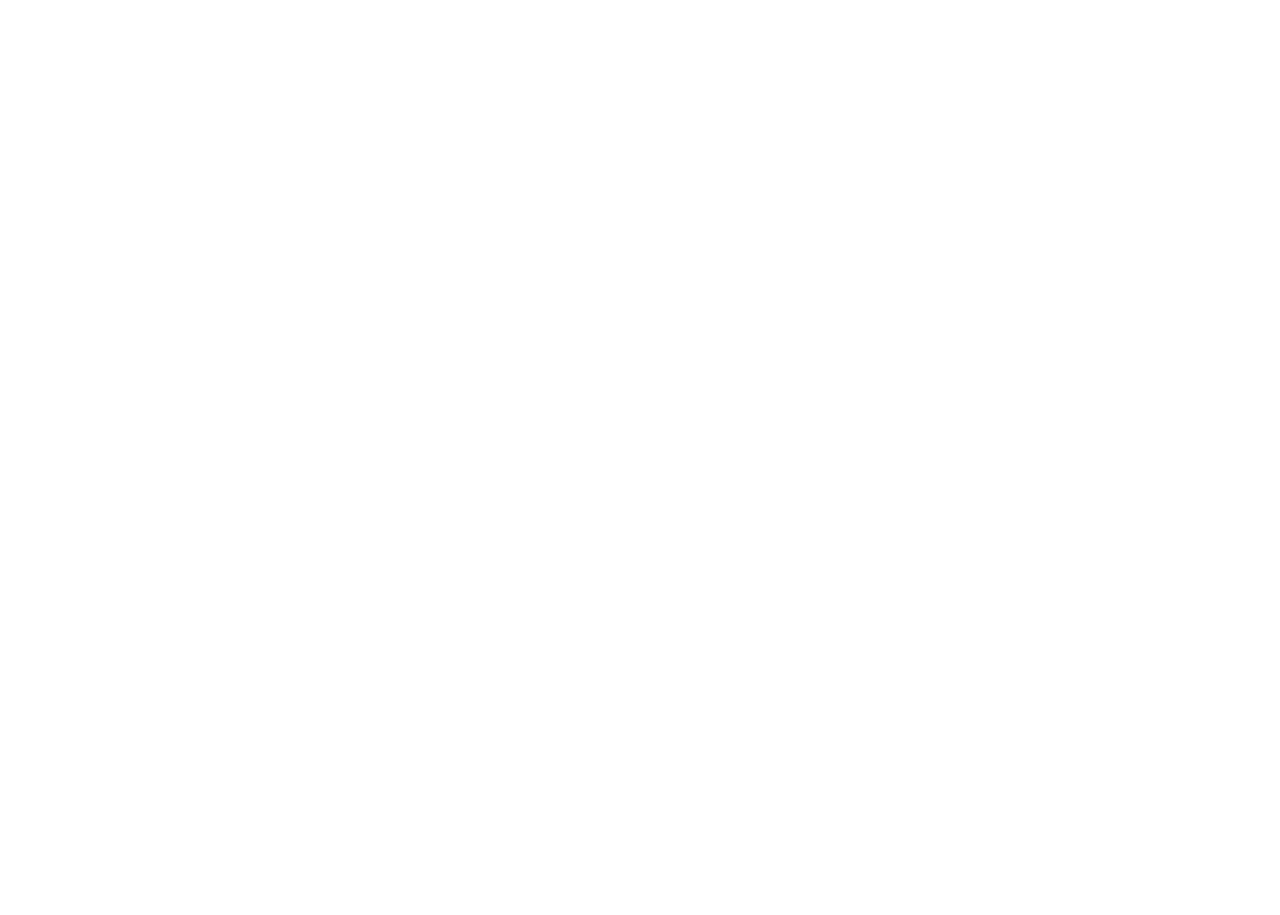
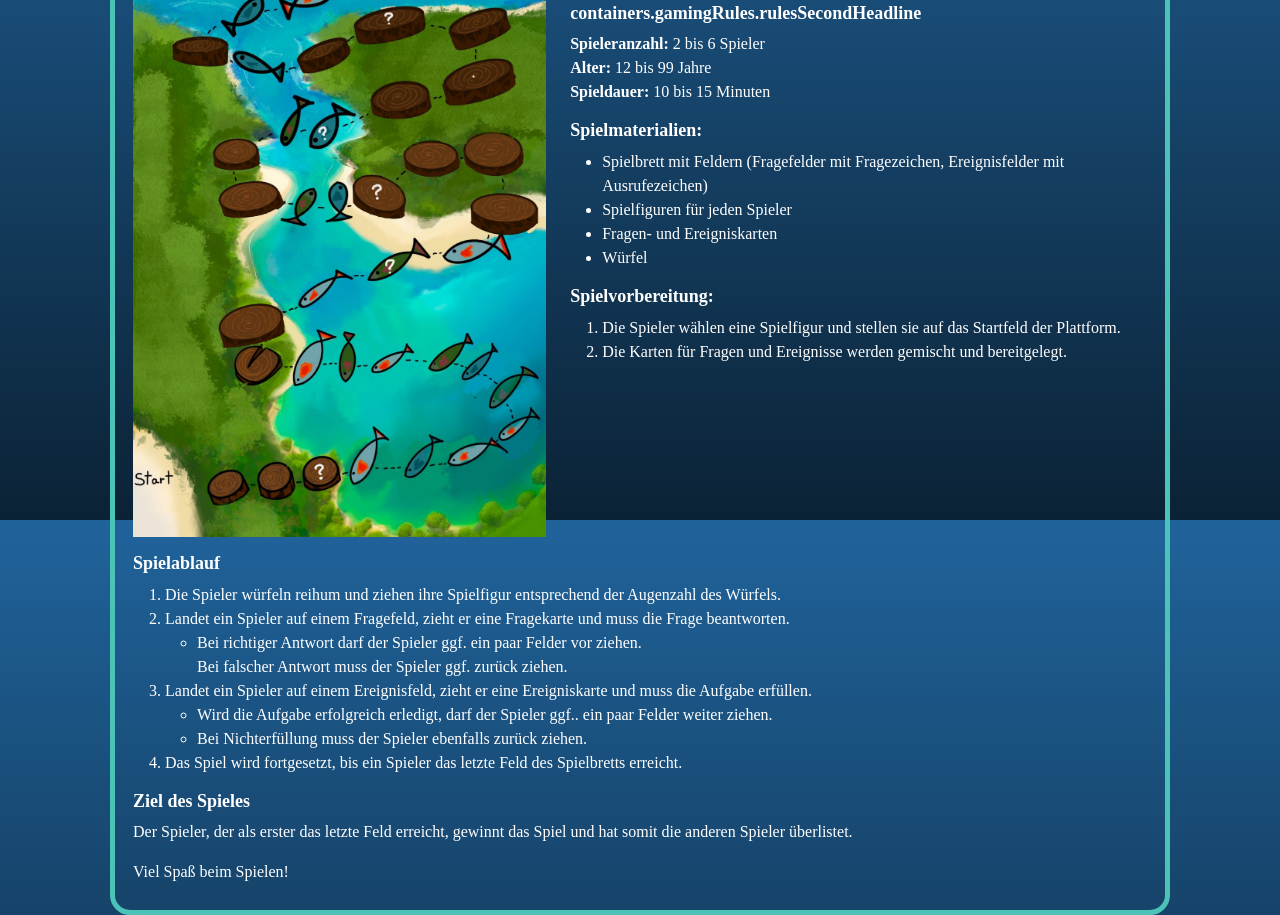
Before and after one commit to Doner-mit-alles/wirtschaft-live, a Vue app: page / in a window 1280 px wide. Shown: the part 1880-2795 px from the top of the page. Before the commit the page ends 1781 px from the top, so only its background shows below. Built offline with nearby package versions, Linux system fonts and the light colour scheme; a web font is replaced by a local one.

Commit message:
[27] create gaming rules container - new snippets - edit HomeView - new RulesContainer - new jpg - new stylings

```diff
--- a/src/assets/styles.css
+++ b/src/assets/styles.css
@@ -16,6 +16,12 @@ h1,
 h2 {
   font-family: Montserrat, sans-serif;
   font-weight: 800;
+}
+
+h6 {
+  font-weight: 800;
+  font-size: 18px;
+
 }
 
 :root {
@@ -44,7 +50,6 @@ h2 {
 
 @media (max-width: 768px) {
   .border-radius-20-right {
-    color: red;
     border-top-right-radius: 0;
     border-bottom-right-radius: 20px;
     border-bottom-left-radius: 20px;
@@ -58,7 +63,6 @@ h2 {
 
 @media (max-width: 768px) {
   .border-radius-20-left {
-    color: red;
     border-bottom-left-radius: 0;
     border-top-right-radius: 20px;
     border-top-left-radius: 20px;
--- /dev/null
+++ b/src/components/RulesContainer.vue
@@ -0,0 +1,90 @@
+<script setup lang="ts"></script>
+
+<template>
+  <div class="row g-3 mb-4 rules-wrapper" id="gamingRules">
+    <div class="col-md-5 col-lg-5 col-12">
+      <img
+        src="@/assets/images/spielbrett.jpg"
+        class="w-100"
+        :alt="$t('containers.gamingRules.imageAltText')"
+      />
+    </div>
+    <div class="col-md-7 col-lg-7 col-12 text-white p-3 h-3">
+      <div class="rules-content text-left">
+        <h2>{{ $t('containers.gamingRules.rulesHeadline') }}</h2>
+        <h6>{{ $t('containers.gamingRules.rulesSecondHeadline') }}</h6>
+        <p>
+          <span class="fw-bold">Spieleranzahl:</span> 2 bis 6 Spieler <br />
+          <span class="fw-bold">Alter:</span> 12 bis 99 Jahre <br />
+          <span class="fw-bold">Spieldauer:</span> 10 bis 15 Minuten<br />
+        </p>
+        <h6>Spielmaterialien:</h6>
+        <ul>
+          <li>
+            Spielbrett mit Feldern (Fragefelder mit Fragezeichen, Ereignisfelder mit Ausrufezeichen)
+          </li>
+          <li>Spielfiguren für jeden Spieler</li>
+          <li>Fragen- und Ereigniskarten</li>
+          <li>Würfel</li>
+        </ul>
+        <h6>Spielvorbereitung:</h6>
+        <ol>
+          <li>
+            Die Spieler wählen eine Spielfigur und stellen sie auf das Startfeld der Plattform.
+          </li>
+          <li>Die Karten für Fragen und Ereignisse werden gemischt und bereitgelegt.</li>
+        </ol>
+      </div>
+    </div>
+    <div class="col-12 text-white">
+      <h6>Spielablauf</h6>
+      <ol>
+        <li>
+          Die Spieler würfeln reihum und ziehen ihre Spielfigur entsprechend der Augenzahl des
+          Würfels.
+        </li>
+        <li>
+          Landet ein Spieler auf einem Fragefeld, zieht er eine Fragekarte und muss die Frage
+          beantworten.
+          <ul>
+            <li>Bei richtiger Antwort darf der Spieler ggf. ein paar Felder vor ziehen.</li>
+            Bei falscher Antwort muss der Spieler ggf. zurück ziehen.
+          </ul>
+        </li>
+        <li>
+          Landet ein Spieler auf einem Ereignisfeld, zieht er eine Ereigniskarte und muss die
+          Aufgabe erfüllen.
+          <ul>
+            <li>
+              Wird die Aufgabe erfolgreich erledigt, darf der Spieler ggf.. ein paar Felder weiter
+              ziehen.
+            </li>
+            <li>Bei Nichterfüllung muss der Spieler ebenfalls zurück ziehen.</li>
+          </ul>
+        </li>
+        <li>
+          Das Spiel wird fortgesetzt, bis ein Spieler das letzte Feld des Spielbretts erreicht.
+        </li>
+      </ol>
+      <h6>Ziel des Spieles</h6>
+      <p>
+        Der Spieler, der als erster das letzte Feld erreicht, gewinnt das Spiel und hat somit die
+        anderen Spieler überlistet.
+      </p>
+      <p>Viel Spaß beim Spielen!</p>
+    </div>
+  </div>
+</template>
+
+<style scoped>
+.rules-wrapper {
+  position: relative;
+  border: 5px solid #4bc3b6;
+  padding: 10px;
+  border-radius: 20px;
+}
+
+.rules-content {
+  background-color: transparent;
+}
+</style>
--- a/src/locales/de.json
+++ b/src/locales/de.json
@@ -23,6 +23,13 @@
     },
     "headline": {
       "content": "Ein Schülerunternehmen der BBS 1 Lüneburg mit <span style='color: #4BC3B6FF;'>Meerwert</span>"
+    },
+    "gamingRules": {
+      "imageAltText": "Bild, welches die Spielunterlage aufzeigt. Es gibt Baustämme und Felder im Wasser, die mit Fischen aufgezeigt werden. Die Spielunterlage zeigt vom Start bis zum Ziel",
+      "rulesHeadline": "REGELN",
+      "rulesSecondHeadline": "Spielanleitung für \"Maximal sechs\"",
+      ""
+
     }
   }
 }
--- a/src/views/HomeView.vue
+++ b/src/views/HomeView.vue
@@ -7,6 +7,7 @@ import TextAndImageContainer from '@/components/TextAndImageContainer.vue'
 import HeadlineContainer from '@/components/HeadlineContainer.vue'
 import MenuBar from '@/components/menuBar/menu-bar.vue'
 import SpacingTool from '@/components/SpacingTool.vue'
+import RulesContainer from '@/components/RulesContainer.vue'
 
 const statusStore = useMenuBarStore()
 const { isMinimised } = storeToRefs(statusStore)
@@ -26,20 +27,9 @@ const targets = [
     <HeadlineContainer />
     <SpacingTool height="2rem"></SpacingTool>
     <TextAndImageContainer />
+    <RulesContainer />
   </main>
   <footer class="container mt-5 px-5 px-md-5 mb-4" id="footer"></footer>
-  <!--  <BootstrapTemplate v-if="false" />-->
-  <!--  <div class="main-container">-->
-  <!--    <Menu />-->
-  <!--    <div v-bind:class="{ 'app-container-margin': isMinimised }">-->
-  <!--      <div id="target1" class="test-container">-->
-  <!--        <p>{{ $t('welcome') }}</p>-->
-  <!--      </div>-->
-  <!--      <div v-for="(target, index) in targets" :key="index" :id="target.id" class="test-container">-->
-  <!--        <p>{{ target.text }}</p>-->
-  <!--      </div>-->
-  <!--    </div>-->
-  <!--  </div>-->
 </template>
 <style scoped>
 .main-container {
```
Also changed, not shown: src/assets/images/spielbrett.jpg (added).
